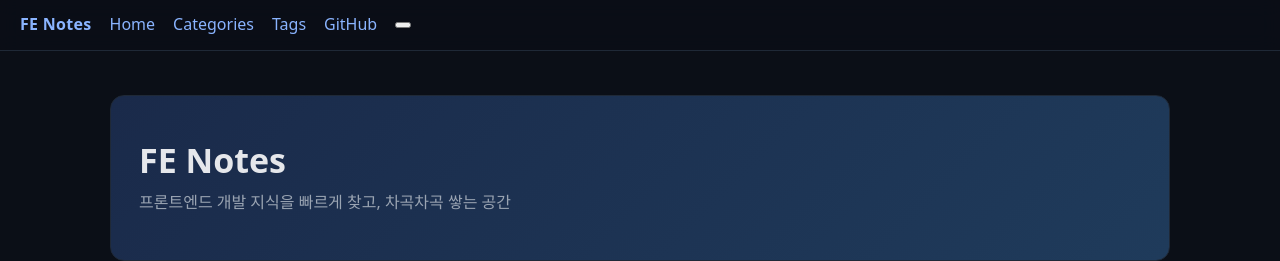
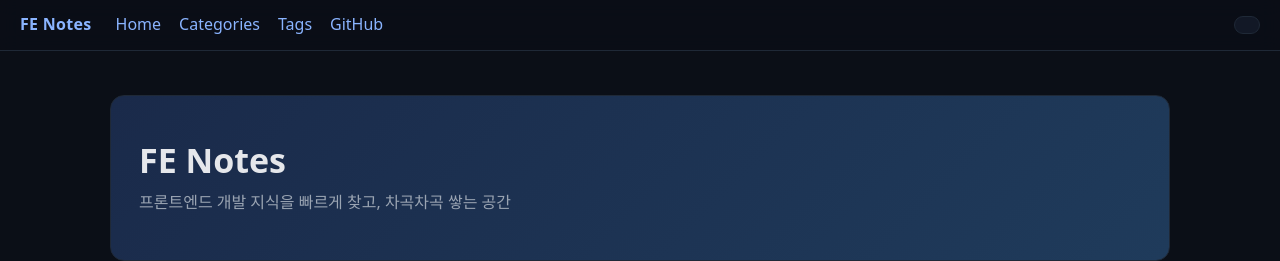
Before and after one commit to rainabak/rainabak.github.io, a Jekyll site: the page built from index.md, in a window 1280 px wide. Shown: the top 261 px of the page. Built offline with Jekyll 4.4.1, drawn with Linux system fonts in a browser that asks for light colours.

Commit message:
Update style.css

```diff
--- a/assets/css/style.css
+++ b/assets/css/style.css
@@ -1,3 +1,4 @@
+/* [기존 다크 변수 그대로 둠] */
 :root{
   --bg:#0b0f17;
   --panel:#121826;
@@ -11,6 +12,19 @@
   --radius:14px;
 }
 
+/* 🔆 라이트 테마 변수: html[data-theme="light"]에서 덮어쓰기 */
+html[data-theme="light"]{
+  --bg:#f8fafc;
+  --panel:#ffffff;
+  --muted:#f1f5f9;
+  --fg:#0f172a;
+  --sub:#475569;
+  --link:#1d4ed8;
+  --border:#e2e8f0;
+  --accent1:#e8eefb;
+  --accent2:#e2ecff;
+}
+
 *{box-sizing:border-box}
 html,body{margin:0;padding:0;background:var(--bg);color:var(--fg);font:16px/1.6 ui-sans-serif,system-ui,Segoe UI,Roboto,Apple SD Gothic Neo,Noto Sans KR}
 a{color:var(--link);text-decoration:none}
@@ -19,8 +33,18 @@
 .container{max-width:1100px;margin:0 auto;padding:24px 20px}
 
 /* NAV */
-.nav{position:sticky;top:0;z-index:10;display:flex;gap:18px;align-items:center;padding:12px 20px;background:rgba(10,14,22,.7);backdrop-filter:saturate(140%) blur(10px);border-bottom:1px solid var(--border)}
-.nav .brand{font-weight:800;letter-spacing:.3px}
+.nav{position:sticky;top:0;z-index:10;display:flex;gap:18px;align-items:center;justify-content:flex-start;flex-wrap:wrap;
+     padding:12px 20px;background:rgba(10,14,22,.7);backdrop-filter:saturate(140%) blur(10px);border-bottom:1px solid var(--border)}
+html[data-theme="light"] .nav{background:rgba(241,245,249,.7)} /* 라이트일 때 투명 배경색 보정 */
+.nav .brand{font-weight:800;letter-spacing:.3px;margin-right:6px}
+
+/* 토글 버튼 */
+.toggle{
+  margin-left:auto; /* 우측 정렬 */
+  padding:8px 12px;border-radius:10px;border:1px solid var(--border);
+  background:var(--panel);color:var(--fg);cursor:pointer
+}
+.toggle:hover{filter:brightness(1.05)}
 
 /* HERO */
 .hero{background:linear-gradient(135deg,var(--accent1),var(--accent2));border:1px solid var(--border);border-radius:var(--radius);padding:44px 28px;margin:20px 0}
@@ -40,6 +64,7 @@
 
 /* TAGS */
 .tag{display:inline-block;margin:0 8px 8px 0;padding:4px 10px;background:#172033;border:1px solid var(--border);border-radius:999px;font-size:12px;color:#bdd1ff}
+html[data-theme="light"] .tag{background:#e2e8f0;color:#1e293b}
 
 /* CATEGORY CHIPS */
 .cat{display:inline-block;margin:0 10px 10px 0;padding:8px 12px;background:var(--panel);border:1px solid var(--border);border-radius:10px;color:var(--fg)}
```
